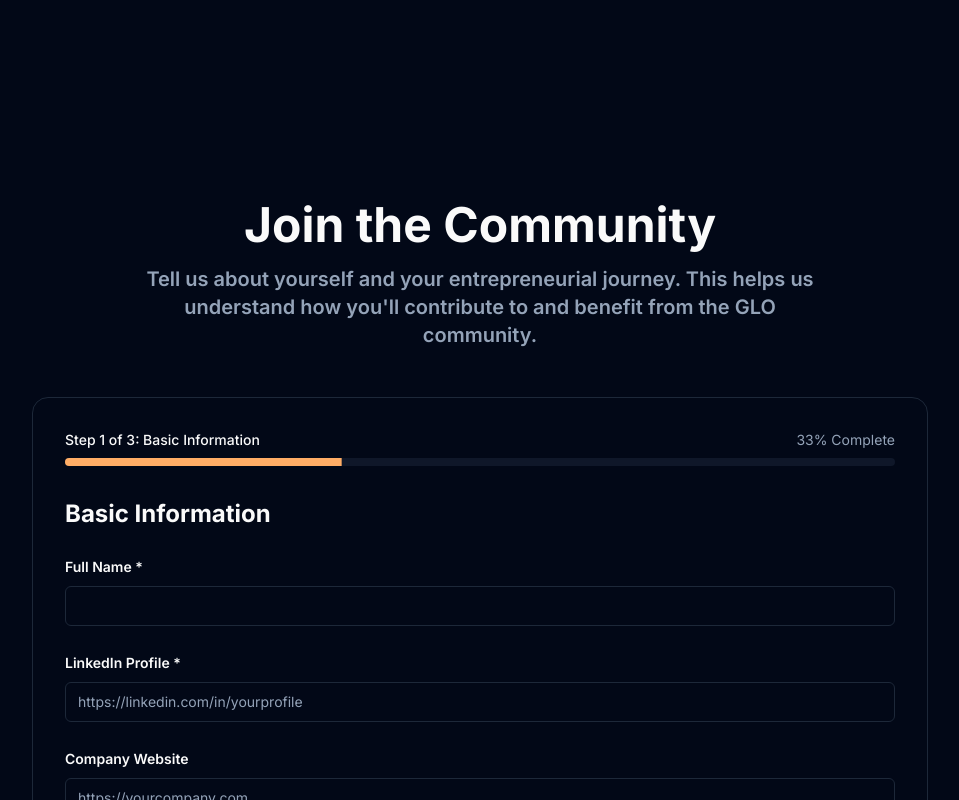
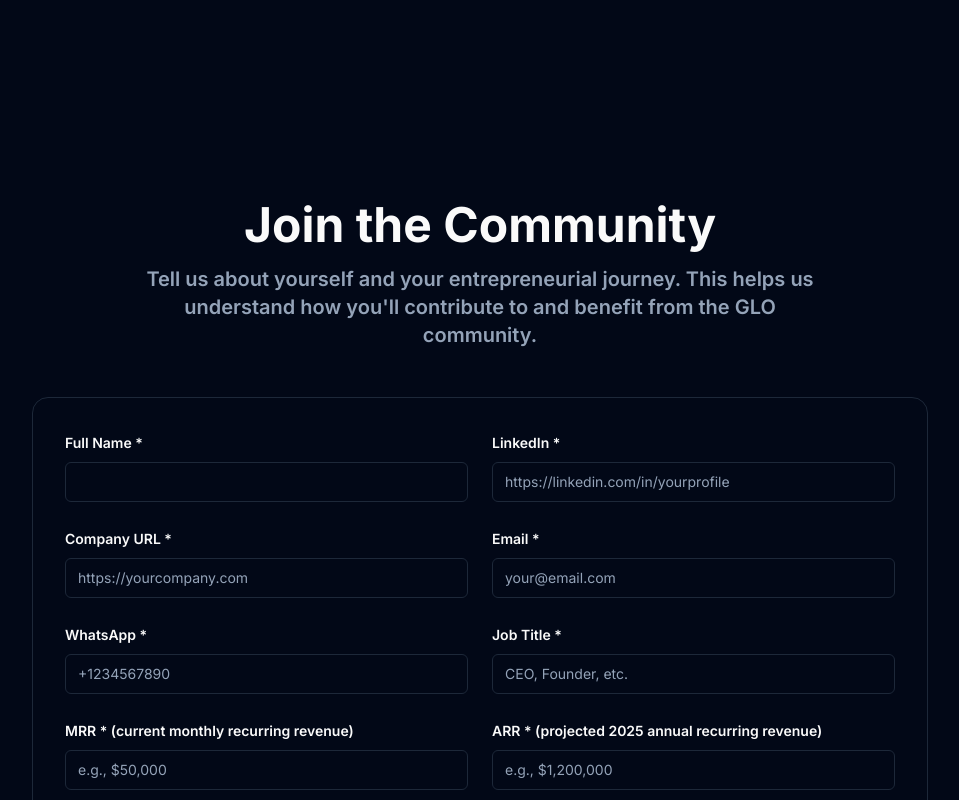
Before and after one commit to joinglo/glo, a React (Vite) app: page / in a window 1280 px wide. Both pictures are taken after a click on the button "Start Application". Shown: the part 745-1545 px from the top of the page, without its empty margins (160-1119 px from the left). Built offline with nearby package versions, Linux system fonts and the light colour scheme.

Commit message:
Refactor: Update application form fields
Update the application form fields to include Full Name, LinkedIn, Company URL, Email, Whatsapp, Job Title, MRR, ARR, Raised, and City(s).

```diff
--- a/src/components/IntakeForm.tsx
+++ b/src/components/IntakeForm.tsx
@@ -2,11 +2,9 @@
 import { useState, useEffect, forwardRef, useImperativeHandle } from "react";
 import { Button } from "@/components/ui/button";
 import { Input } from "@/components/ui/input";
-import { Textarea } from "@/components/ui/textarea";
 import { Label } from "@/components/ui/label";
-import { Progress } from "@/components/ui/progress";
 import { useToast } from "@/hooks/use-toast";
-import { ChevronDown, ChevronLeft, ChevronRight } from "lucide-react";
+import { ChevronDown } from "lucide-react";
 
 export interface IntakeFormRef {
   expandForm: () => void;
@@ -15,28 +13,18 @@ export interface IntakeFormRef {
 const IntakeForm = forwardRef<IntakeFormRef>((props, ref) => {
   const { toast } = useToast();
   const [isFormExpanded, setIsFormExpanded] = useState(false);
-  const [currentStep, setCurrentStep] = useState(0);
   const [formData, setFormData] = useState({
     fullName: "",
     linkedin: "",
-    companyWebsite: "",
+    companyUrl: "",
+    email: "",
+    whatsapp: "",
+    jobTitle: "",
     mrr: "",
     arr: "",
     raised: "",
-    companyGoals: "",
-    professionalGoals: "",
-    personalGoals: "",
-    whatWillYouBring: "",
+    cities: "",
   });
-
-  const steps = [
-    { title: "Basic Information", fields: ["fullName", "linkedin", "companyWebsite"] },
-    { title: "Business Metrics", fields: ["mrr", "arr", "raised"] },
-    { title: "Goals & Contribution", fields: ["companyGoals", "professionalGoals", "personalGoals", "whatWillYouBring"] }
-  ];
-
-  const totalSteps = steps.length;
-  const progress = ((currentStep + 1) / totalSteps) * 100;
 
   useImperativeHandle(ref, () => ({
     expandForm: () => {
@@ -48,23 +36,18 @@ const IntakeForm = forwardRef<IntakeFormRef>((props, ref) => {
     setFormData(prev => ({ ...prev, [field]: value }));
   };
 
-  const nextStep = () => {
-    if (currentStep < totalSteps - 1) {
-      setCurrentStep(currentStep + 1);
-    }
-  };
-
-  const prevStep = () => {
-    if (currentStep > 0) {
-      setCurrentStep(currentStep - 1);
-    }
-  };
-
   const handleSubmit = (e: React.FormEvent) => {
     e.preventDefault();
 
     // Basic validation for required fields
-    if (!formData.fullName || !formData.linkedin || !formData.whatWillYouBring) {
+    const requiredFields = [
+      'fullName', 'linkedin', 'companyUrl', 'email', 'whatsapp',
+      'jobTitle', 'mrr', 'arr', 'raised', 'cities'
+    ];
+
+    const missingFields = requiredFields.filter(field => !formData[field as keyof typeof formData]);
+
+    if (missingFields.length > 0) {
       toast({
         title: "Required Fields Missing",
         description: "Please fill in all required fields to continue.",
@@ -78,148 +61,6 @@ const IntakeForm = forwardRef<IntakeFormRef>((props, ref) => {
       title: "Application Submitted!",
       description: "Thank you for applying to GLO. We'll review your application and get back to you soon.",
     });
-  };
-
-  const renderStep = () => {
-    switch (currentStep) {
-      case 0:
-        return (
-          <div className="space-y-6">
-            <h3 className="text-2xl font-bold text-foreground mb-4">Basic Information</h3>
-
-            <div className="space-y-2">
-              <Label htmlFor="fullName" className="text-foreground font-semibold">Full Name *</Label>
-              <Input
-                id="fullName"
-                value={formData.fullName}
-                onChange={(e) => handleInputChange("fullName", e.target.value)}
-                className="bg-background border-border text-foreground"
-                required
-              />
-            </div>
-
-            <div className="space-y-2">
-              <Label htmlFor="linkedin" className="text-foreground font-semibold">LinkedIn Profile *</Label>
-              <Input
-                id="linkedin"
-                type="url"
-                value={formData.linkedin}
-                onChange={(e) => handleInputChange("linkedin", e.target.value)}
-                className="bg-background border-border text-foreground"
-                placeholder="https://linkedin.com/in/yourprofile"
-                required
-              />
-            </div>
-
-            <div className="space-y-2">
-              <Label htmlFor="companyWebsite" className="text-foreground font-semibold">Company Website</Label>
-              <Input
-                id="companyWebsite"
-                type="url"
-                value={formData.companyWebsite}
-                onChange={(e) => handleInputChange("companyWebsite", e.target.value)}
-                className="bg-background border-border text-foreground"
-                placeholder="https://yourcompany.com"
-              />
-            </div>
-          </div>
-        );
-
-      case 1:
-        return (
-          <div className="space-y-6">
-            <h3 className="text-2xl font-bold text-foreground mb-4">Business Metrics</h3>
-
-            <div className="space-y-2">
-              <Label htmlFor="mrr" className="text-foreground font-semibold">MRR (Current Monthly Recurring Revenue)</Label>
-              <Input
-                id="mrr"
-                value={formData.mrr}
-                onChange={(e) => handleInputChange("mrr", e.target.value)}
-                className="bg-background border-border text-foreground"
-                placeholder="e.g., $50,000"
-              />
-            </div>
-
-            <div className="space-y-2">
-              <Label htmlFor="arr" className="text-foreground font-semibold">ARR (Projected Annual Recurring Revenue This Year)</Label>
-              <Input
-                id="arr"
-                value={formData.arr}
-                onChange={(e) => handleInputChange("arr", e.target.value)}
-                className="bg-background border-border text-foreground"
-                placeholder="e.g., $1,200,000"
-              />
-            </div>
-
-            <div className="space-y-2">
-              <Label htmlFor="raised" className="text-foreground font-semibold">Amount Raised</Label>
-              <Input
-                id="raised"
-                value={formData.raised}
-                onChange={(e) => handleInputChange("raised", e.target.value)}
-                className="bg-background border-border text-foreground"
-                placeholder="e.g., $2M Series A"
-              />
-            </div>
-          </div>
-        );
-
-      case 2:
-        return (
-          <div className="space-y-6">
-            <h3 className="text-2xl font-bold text-foreground mb-4">Goals & Contribution</h3>
-
-            <div className="space-y-2">
-              <Label htmlFor="companyGoals" className="text-foreground font-semibold">Company Goals (Optional)</Label>
-              <Textarea
-                id="companyGoals"
-                value={formData.companyGoals}
-                onChange={(e) => handleInputChange("companyGoals", e.target.value)}
-                className="bg-background border-border text-foreground min-h-[80px]"
-                placeholder="What are your company's main objectives for this year?"
-              />
-            </div>
-
-            <div className="space-y-2">
-              <Label htmlFor="professionalGoals" className="text-foreground font-semibold">Professional Goals (Optional)</Label>
-              <Textarea
-                id="professionalGoals"
-                value={formData.professionalGoals}
-                onChange={(e) => handleInputChange("professionalGoals", e.target.value)}
-                className="bg-background border-border text-foreground min-h-[80px]"
-                placeholder="What are your professional development goals?"
-              />
-            </div>
-
-            <div className="space-y-2">
-              <Label htmlFor="personalGoals" className="text-foreground font-semibold">Personal Goals (Optional)</Label>
-              <Textarea
-                id="personalGoals"
-                value={formData.personalGoals}
-                onChange={(e) => handleInputChange("personalGoals", e.target.value)}
-                className="bg-background border-border text-foreground min-h-[80px]"
-                placeholder="What are your personal aspirations?"
-              />
-            </div>
-
-            <div className="space-y-2">
-              <Label htmlFor="whatWillYouBring" className="text-foreground font-semibold">What will you bring to the community? *</Label>
-              <Textarea
-                id="whatWillYouBring"
-                value={formData.whatWillYouBring}
-                onChange={(e) => handleInputChange("whatWillYouBring", e.target.value)}
-                className="bg-background border-border text-foreground min-h-[100px]"
-                placeholder="Tell us about your skill share, experience, expertise, or 'sauce' you'd contribute to fellow entrepreneurs..."
-                required
-              />
-            </div>
-          </div>
-        );
-
-      default:
-        return null;
-    }
   };
 
   return (
@@ -248,55 +89,139 @@ const IntakeForm = forwardRef<IntakeFormRef>((props, ref) => {
 
         {isFormExpanded && (
           <div className="bg-card border border-border rounded-2xl p-8">
-            {/* Progress Bar */}
-            <div className="mb-8">
-              <div className="flex justify-between items-center mb-2">
-                <span className="text-sm font-medium text-foreground">
-                  Step {currentStep + 1} of {totalSteps}: {steps[currentStep].title}
-                </span>
-                <span className="text-sm text-muted-foreground">
-                  {Math.round(progress)}% Complete
-                </span>
-              </div>
-              <Progress value={progress} className="h-2" />
-            </div>
+            <form onSubmit={handleSubmit} className="space-y-6">
+              <div className="grid grid-cols-1 md:grid-cols-2 gap-6">
+                <div className="space-y-2">
+                  <Label htmlFor="fullName" className="text-foreground font-semibold">Full Name *</Label>
+                  <Input
+                    id="fullName"
+                    value={formData.fullName}
+                    onChange={(e) => handleInputChange("fullName", e.target.value)}
+                    className="bg-background border-border text-foreground"
+                    required
+                  />
+                </div>
 
-            <form onSubmit={handleSubmit} className="space-y-8">
-              {/* Step Content */}
-              <div className="min-h-[400px]">
-                {renderStep()}
+                <div className="space-y-2">
+                  <Label htmlFor="linkedin" className="text-foreground font-semibold">LinkedIn *</Label>
+                  <Input
+                    id="linkedin"
+                    type="url"
+                    value={formData.linkedin}
+                    onChange={(e) => handleInputChange("linkedin", e.target.value)}
+                    className="bg-background border-border text-foreground"
+                    placeholder="https://linkedin.com/in/yourprofile"
+                    required
+                  />
+                </div>
+
+                <div className="space-y-2">
+                  <Label htmlFor="companyUrl" className="text-foreground font-semibold">Company URL *</Label>
+                  <Input
+                    id="companyUrl"
+                    type="url"
+                    value={formData.companyUrl}
+                    onChange={(e) => handleInputChange("companyUrl", e.target.value)}
+                    className="bg-background border-border text-foreground"
+                    placeholder="https://yourcompany.com"
+                    required
+                  />
+                </div>
+
+                <div className="space-y-2">
+                  <Label htmlFor="email" className="text-foreground font-semibold">Email *</Label>
+                  <Input
+                    id="email"
+                    type="email"
+                    value={formData.email}
+                    onChange={(e) => handleInputChange("email", e.target.value)}
+                    className="bg-background border-border text-foreground"
+                    placeholder="your@email.com"
+                    required
+                  />
+                </div>
+
+                <div className="space-y-2">
+                  <Label htmlFor="whatsapp" className="text-foreground font-semibold">WhatsApp *</Label>
+                  <Input
+                    id="whatsapp"
+                    type="tel"
+                    value={formData.whatsapp}
+                    onChange={(e) => handleInputChange("whatsapp", e.target.value)}
+                    className="bg-background border-border text-foreground"
+                    placeholder="+1234567890"
+                    required
+                  />
+                </div>
+
+                <div className="space-y-2">
+                  <Label htmlFor="jobTitle" className="text-foreground font-semibold">Job Title *</Label>
+                  <Input
+                    id="jobTitle"
+                    value={formData.jobTitle}
+                    onChange={(e) => handleInputChange("jobTitle", e.target.value)}
+                    className="bg-background border-border text-foreground"
+                    placeholder="CEO, Founder, etc."
+                    required
+                  />
+                </div>
+
+                <div className="space-y-2">
+                  <Label htmlFor="mrr" className="text-foreground font-semibold">MRR * (current monthly recurring revenue)</Label>
+                  <Input
+                    id="mrr"
+                    value={formData.mrr}
+                    onChange={(e) => handleInputChange("mrr", e.target.value)}
+                    className="bg-background border-border text-foreground"
+                    placeholder="e.g., $50,000"
+                    required
+                  />
+                </div>
+
+                <div className="space-y-2">
+                  <Label htmlFor="arr" className="text-foreground font-semibold">ARR * (projected 2025 annual recurring revenue)</Label>
+                  <Input
+                    id="arr"
+                    value={formData.arr}
+                    onChange={(e) => handleInputChange("arr", e.target.value)}
+                    className="bg-background border-border text-foreground"
+                    placeholder="e.g., $1,200,000"
+                    required
+                  />
+                </div>
+
+                <div className="space-y-2">
+                  <Label htmlFor="raised" className="text-foreground font-semibold">Raised *</Label>
+                  <Input
+                    id="raised"
+                    value={formData.raised}
+                    onChange={(e) => handleInputChange("raised", e.target.value)}
+                    className="bg-background border-border text-foreground"
+                    placeholder="e.g., $2M Series A"
+                    required
+                  />
+                </div>
+
+                <div className="space-y-2">
+                  <Label htmlFor="cities" className="text-foreground font-semibold">City(s) *</Label>
+                  <Input
+                    id="cities"
+                    value={formData.cities}
+                    onChange={(e) => handleInputChange("cities", e.target.value)}
+                    className="bg-background border-border text-foreground"
+                    placeholder="San Francisco, New York, etc."
+                    required
+                  />
+                </div>
               </div>
 
-              {/* Navigation */}
-              <div className="flex justify-between items-center pt-6 border-t border-border">
+              <div className="flex justify-center pt-6">
                 <Button
-                  type="button"
-                  variant="outline"
-                  onClick={prevStep}
-                  disabled={currentStep === 0}
-                  className="flex items-center gap-2"
+                  type="submit"
+                  className="minimal-button px-8 py-3 font-bold rounded-full hover:scale-105 transition-all duration-200"
                 >
-                  <ChevronLeft size={16} />
-                  Previous
+                  Submit Application
                 </Button>
-
-                {currentStep === totalSteps - 1 ? (
-                  <Button
-                    type="submit"
-                    className="minimal-button px-8 py-2 font-bold rounded-full hover:scale-105 transition-all duration-200"
-                  >
-                    Submit Application
-                  </Button>
-                ) : (
-                  <Button
-                    type="button"
-                    onClick={nextStep}
-                    className="minimal-button px-8 py-2 font-bold rounded-full hover:scale-105 transition-all duration-200 flex items-center gap-2"
-                  >
-                    Next
-                    <ChevronRight size={16} />
-                  </Button>
-                )}
               </div>
             </form>
           </div>
```
